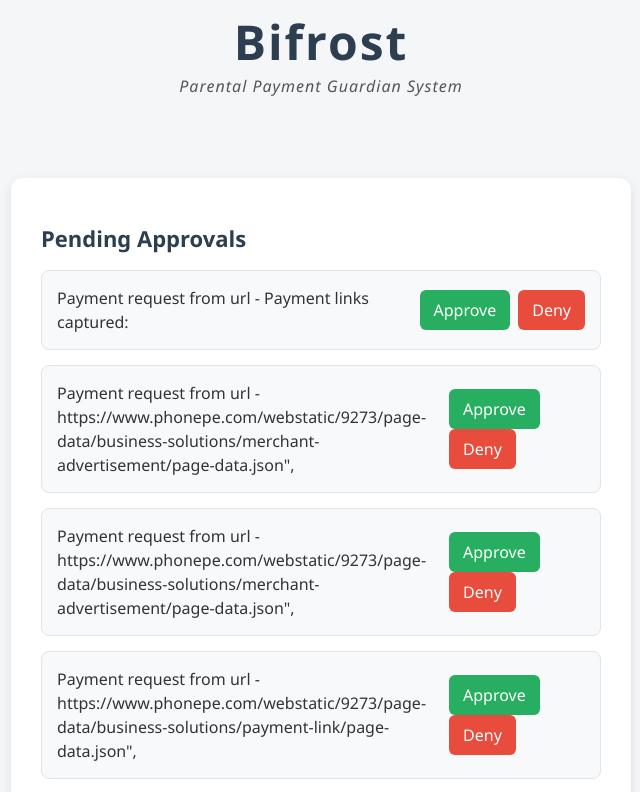
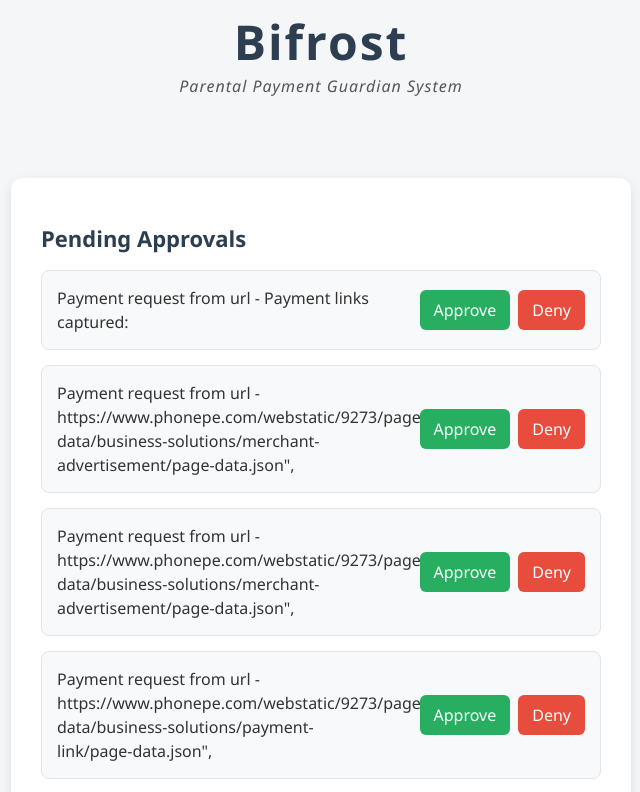
Before and after one commit to SoumitraRai/BiFrost, a React (Vite) app in the folder bifrost-ui/: page / in a window 1280 px wide. Shown: the top 792 px of the page, without its empty margins (319-959 px from the left). Built offline with nearby package versions, Linux system fonts and the light colour scheme; no server answers.

Commit message:
Update App.css

```diff
--- a/bifrost-ui/src/ui/App.css
+++ b/bifrost-ui/src/ui/App.css
@@ -80,6 +80,7 @@ body {
 .pending-item span {
   flex: 1;
   margin-right: 15px;
+  max-width: 60%;
 }
 
 .button-group button {
```
